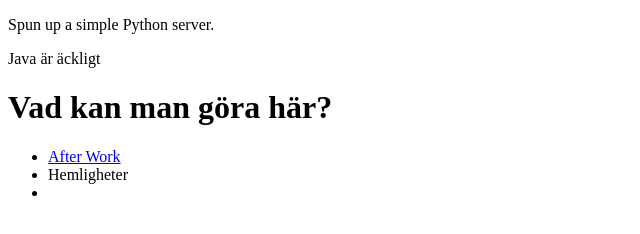
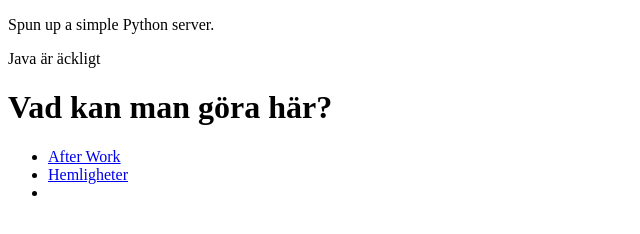
Before and after one commit to swiftvimla/aws-sandbox, a plain HTML site: page sites/cicerone/index.html in a window 1280 px wide. Shown: the whole page, without its empty margins (0-640 px from the left). Drawn offline with Linux system fonts and the light colour scheme.

Commit message:
Another link

```diff
--- a/sites/cicerone/index.html
+++ b/sites/cicerone/index.html
@@ -13,7 +13,7 @@
     <h1>Vad kan man göra här?</h1>
     <ul>
         <li><a href='./after-work'>After Work</a></li>
-        <li>Hemligheter</li>
+        <li><a href='./hemligheter'>Hemligheter</a></li>
         <li></li>
     </ul>
 </body>
```
